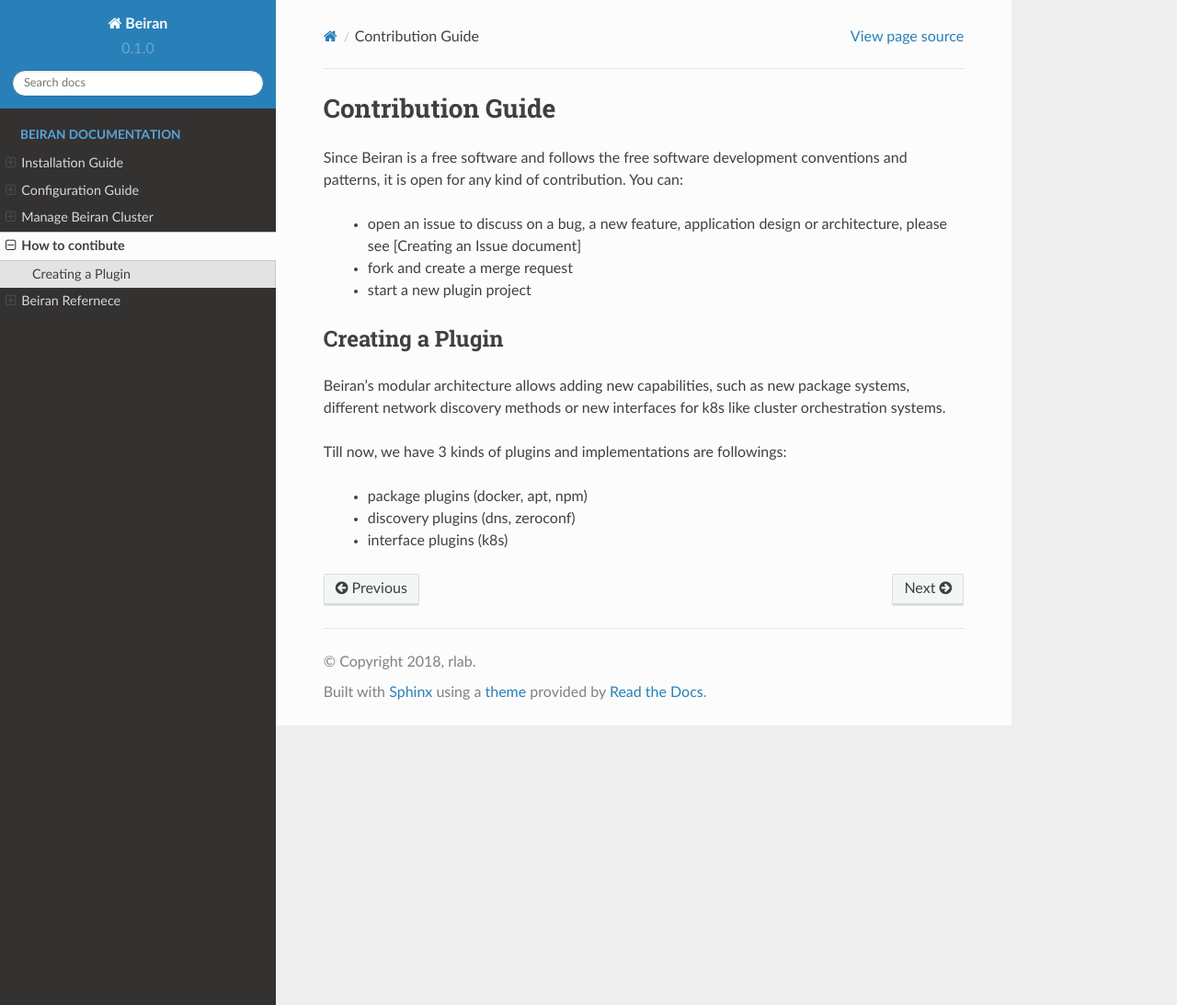
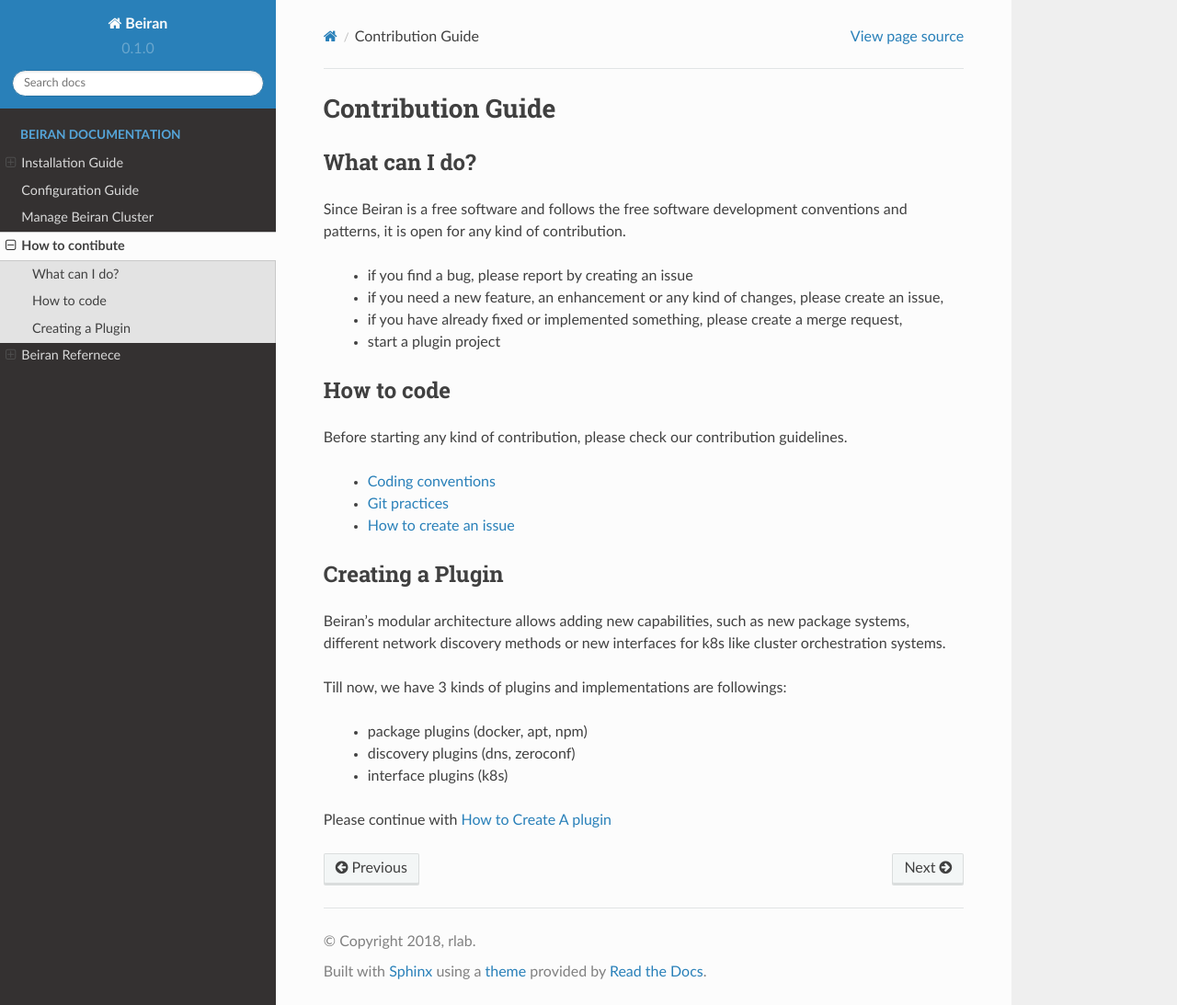
Before and after one commit to objectx/beiran, a Sphinx documentation site: the page built from doc/source/contribute.rst, in a window 1280 px wide and 1093 px high. Shown: the whole window at 92% size. Built offline with Sphinx 7.4.7 and the Read the Docs theme 2.0.0, drawn with Linux system fonts in a browser that asks for light colours.

Commit message:
docs skeleton

```diff
--- /dev/null
+++ b/doc/source/coding_style_guide.rst
@@ -0,0 +1,3 @@
+==================
+Coding Style Guide
+==================
--- a/doc/source/contribute.rst
+++ b/doc/source/contribute.rst
@@ -1,15 +1,28 @@
 ==================
 Contribution Guide
 ==================
+
+What can I do?
+--------------
 Since Beiran is a free software and follows the free software
 development conventions and patterns, it is open for any kind
-of contribution. You can:
+of contribution.
 
-  - open an issue to discuss on a bug, a new feature, application
-    design or architecture, please see [Creating an Issue document]
-  - fork and create a merge request
-  - start a new plugin project
+    - if you find a bug, please report by creating an issue
+    - if you need a new feature, an enhancement or any kind of
+      changes, please create an issue,
+    - if you have already fixed or implemented something, please
+      create a merge request,
+    - start a plugin project
 
+How to code
+-----------
+Before starting any kind of contribution, please check our contribution
+guidelines.
+
+    - :doc:`Coding conventions <coding_style_guide>`
+    - :doc:`Git practices <git_practices>`
+    - :doc:`How to create an issue <issue>`
 
 Creating a Plugin
 -----------------
@@ -22,3 +35,5 @@
     - package plugins   (docker, apt, npm)
     - discovery plugins (dns, zeroconf)
     - interface plugins (k8s)
+
+Please continue with :doc:`How to Create A plugin<how_to_create_a_plugin>`
--- /dev/null
+++ b/doc/source/git_practices.rst
@@ -0,0 +1,3 @@
+=============
+Git Practices
+=============
--- a/doc/source/how_to_create_a_plugin.rst
+++ b/doc/source/how_to_create_a_plugin.rst
@@ -3,8 +3,9 @@
 =============================
 Before starting, please check our contribution guidelines.
 
-    - Coding conventions <>
-    - Git practices <>
+    - :doc:`Coding conventions <coding_style_guide>`
+    - :doc:`Git practices <git_practices>`
+    - :doc:`How to create an issue <issue>`
 
 
 Creating a Plugin
@@ -80,5 +81,4 @@
         """Main subcommand method."""
         pass
 
-
 Other modules are arbitrary and depends on how your implementation is structured.
--- /dev/null
+++ b/doc/source/issue.rst
@@ -0,0 +1,3 @@
+=====================================
+Gitlab, Project Management and Issues
+=====================================
```
Also changed, not shown: doc/source/configuration.rst (+3 -15 lines), doc/source/manage_cluster.rst (+3 -15 lines).
